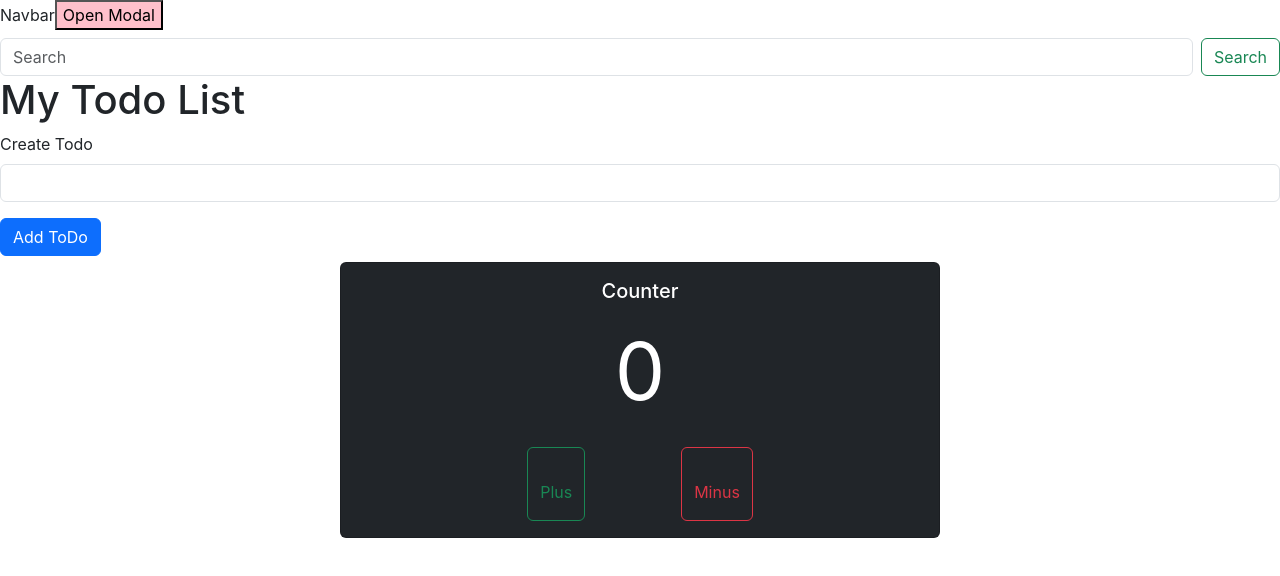
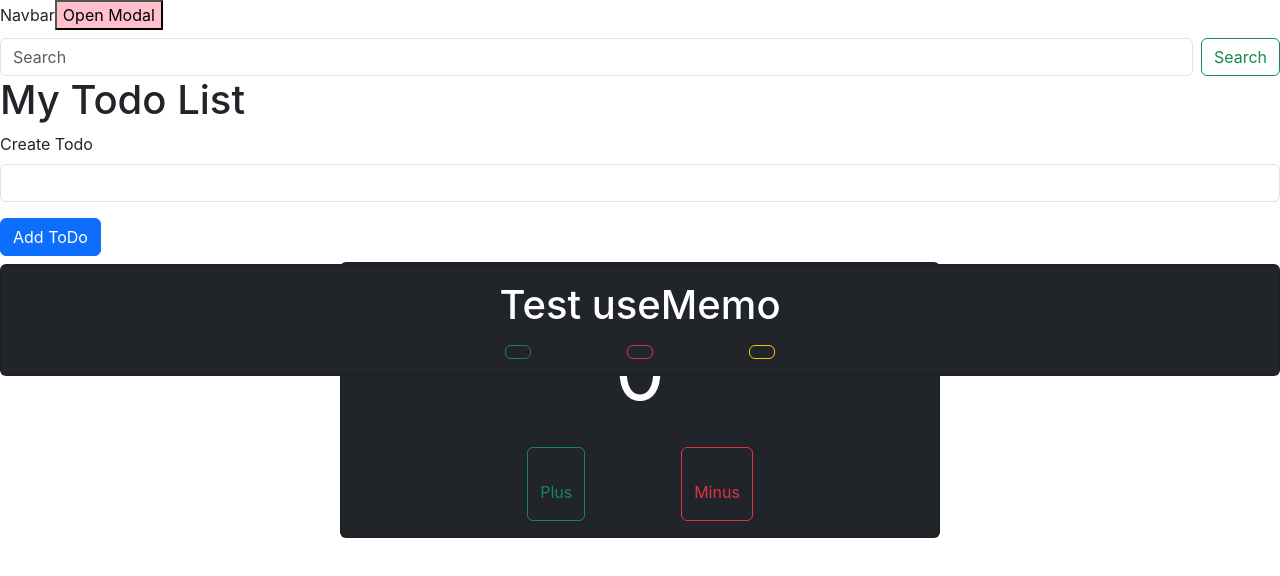
Before and after one commit to VadimKorobec/react-api, a React (Create React App) app: page / in a window 1280 px wide. Shown: the top 576 px of the page. Built offline with nearby package versions, Linux system fonts and the light colour scheme.

Commit message:
Update App.jsx

```diff
--- a/src/components/App.jsx
+++ b/src/components/App.jsx
@@ -8,6 +8,7 @@ import { nanoid } from 'nanoid';
 import { Search } from './Search/Search';
 import { ContentInfo } from './ContentInfo/ContentInfo';
 import { Toaster } from 'react-hot-toast';
+import { TestUseMemo } from './TestUseMemo/TestUseMemo';
 
 export const App = () => {
   const [isShowModal, setIsShowModal] = useState(false);
@@ -45,6 +46,7 @@ export const App = () => {
         </Modal>
       )}
       <TodoList />
+      <TestUseMemo />
       <Toaster position="top-right" reverseOrder={false} />
     </>
   );
```
